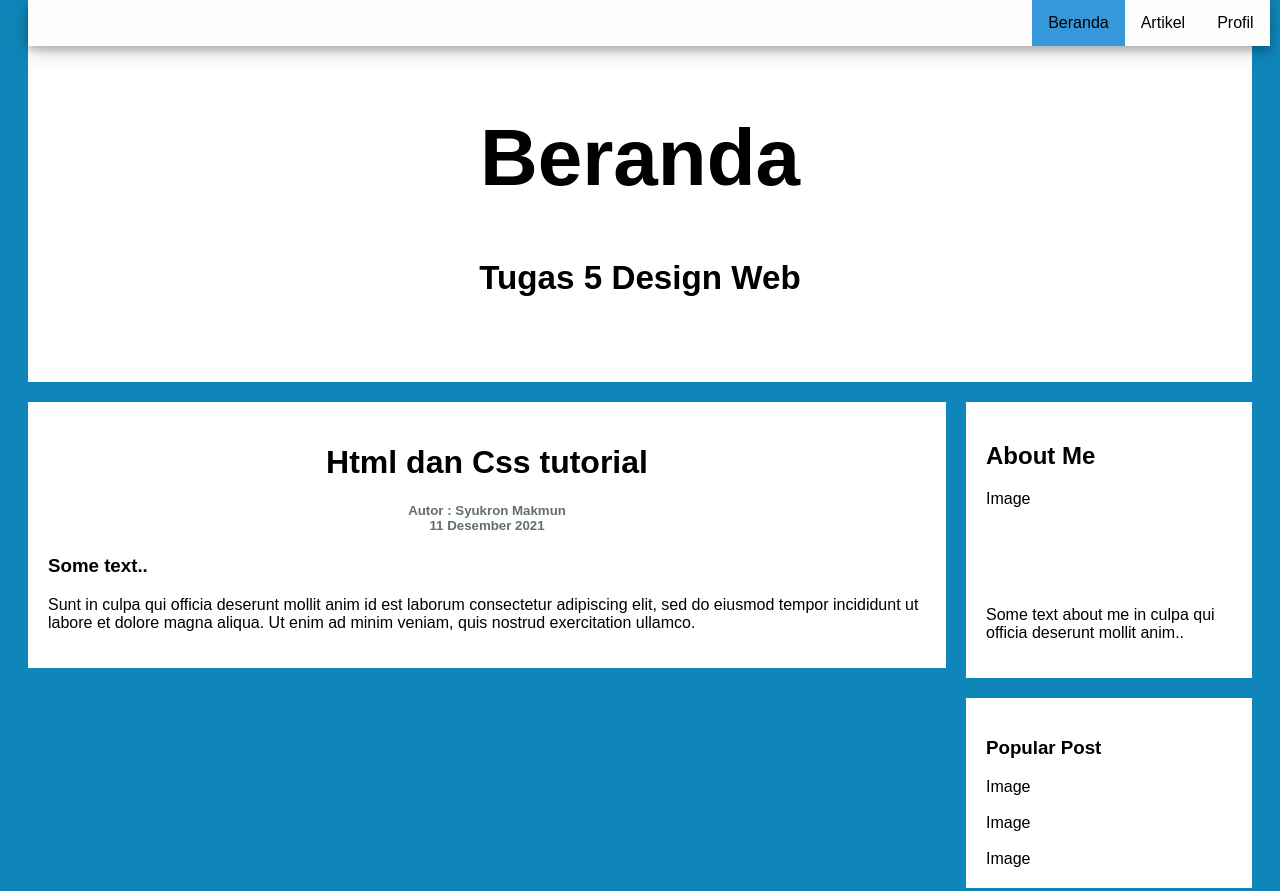
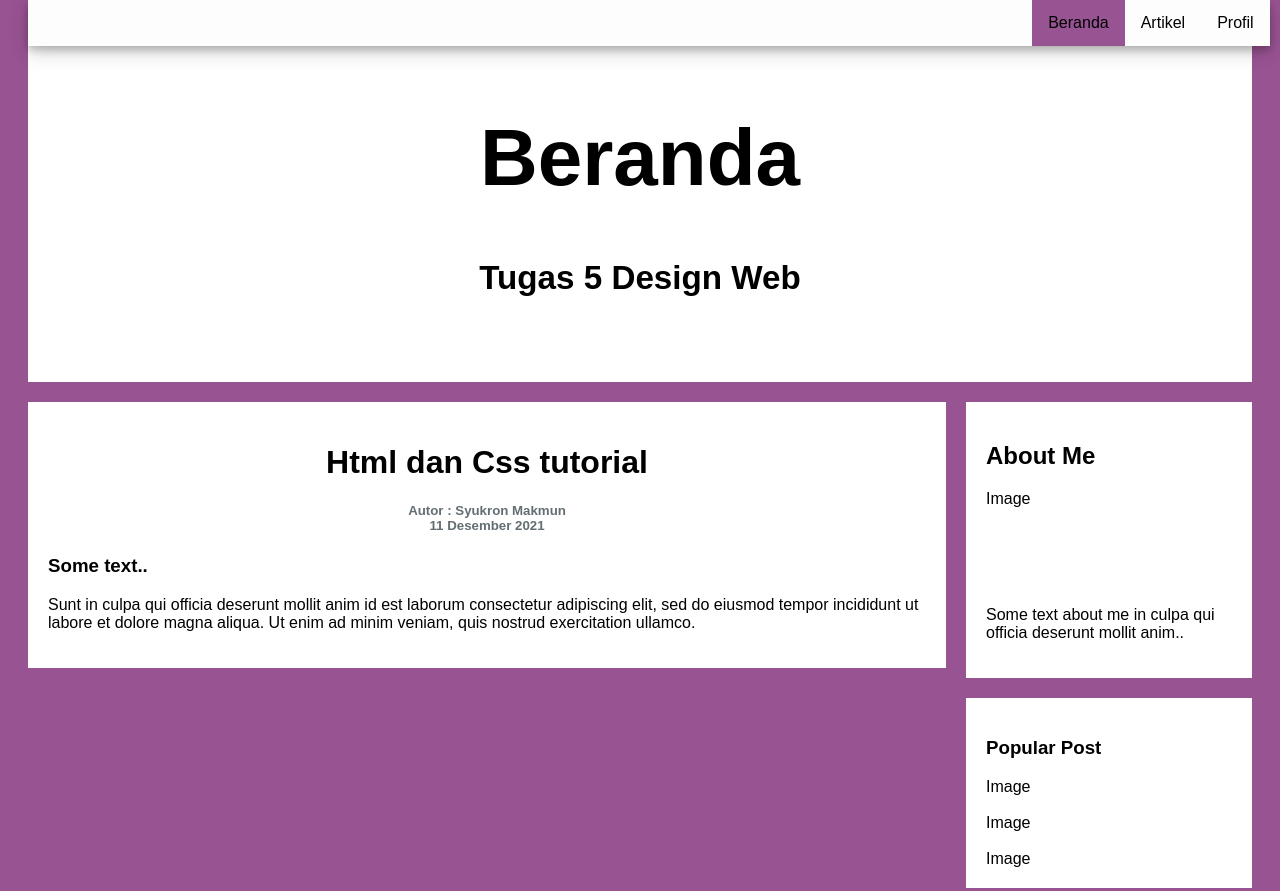
Before and after one commit to syukron321/Tugas-5, a plain HTML site: page index.html in a window 1280 px wide. Shown: the top 891 px of the page. Drawn offline with Linux system fonts and the light colour scheme.

Commit message:
Update main.css

```diff
--- a/main.css
+++ b/main.css
@@ -32,7 +32,7 @@
   }
 
   .active {
-    background-color: #3498db;
+    background-color: #985392;
   }
 
 
@@ -40,7 +40,7 @@
   body {
     font-family: Arial;
     padding: 20px;
-    background: #0e86b9;
+    background: #985392;
   }
 
   /* banner/Blog Title */
```
